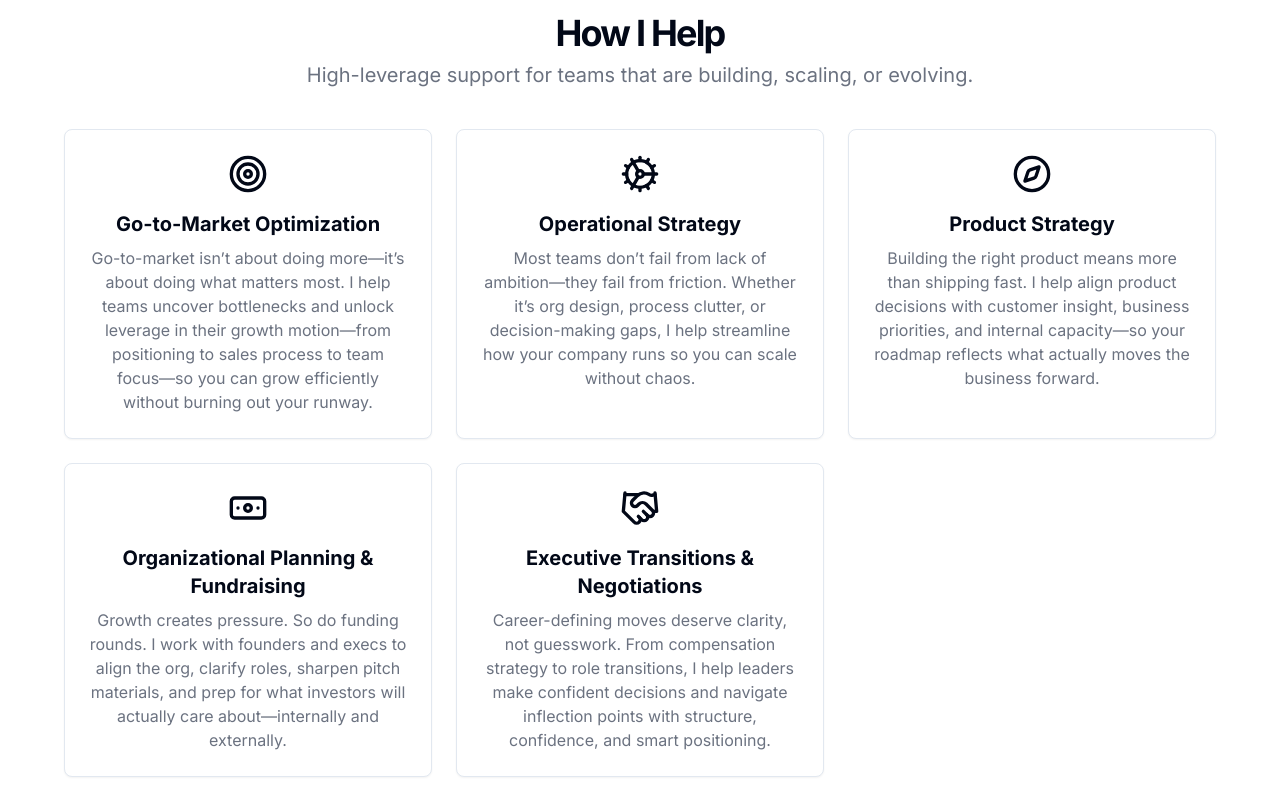
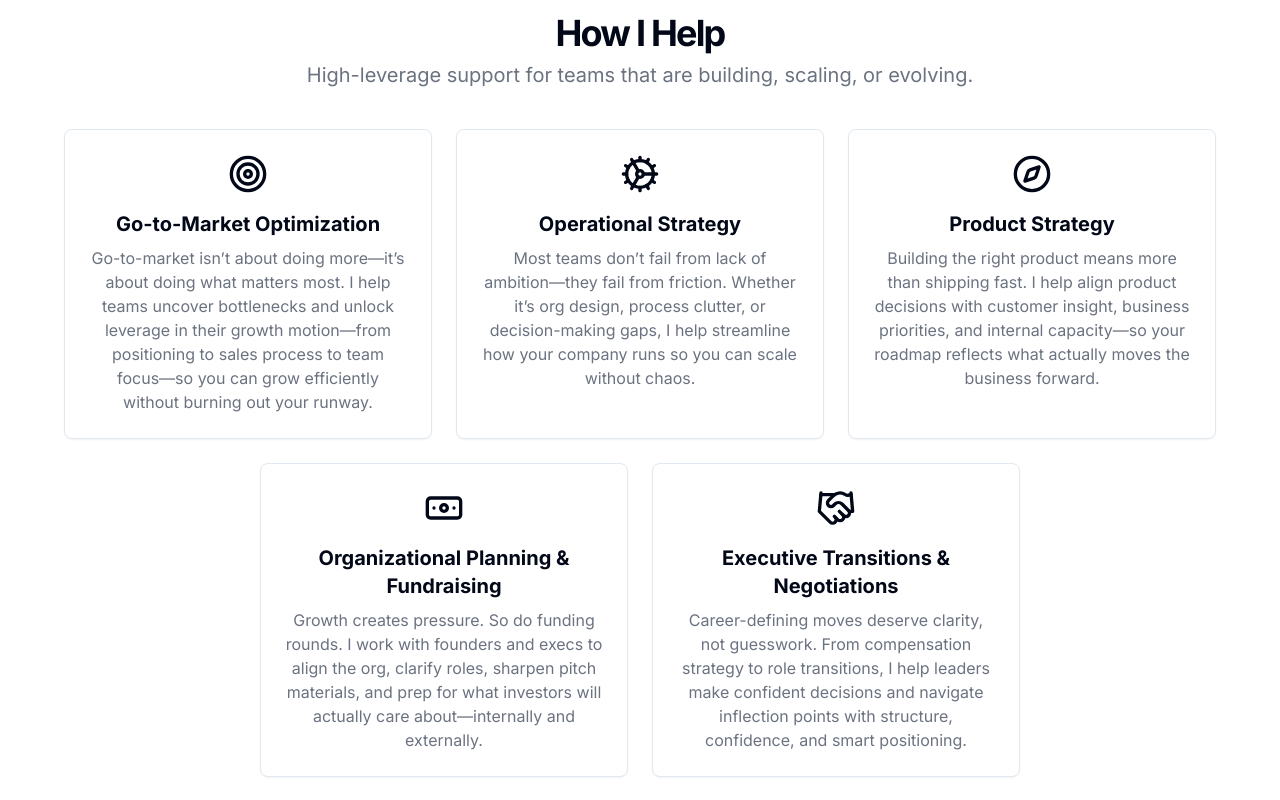
Before and after one commit to t0mmyhammy/tomhamiltonme, a Next.js app: page / in a window 1280 px wide. Shown: the part 1300-2100 px from the top of the page. Built offline with nearby package versions, Linux system fonts and the light colour scheme.

Commit message:
Balance layout in 'How I Help' section

```diff
--- a/app/page.tsx
+++ b/app/page.tsx
@@ -10,6 +10,7 @@ import {
 } from "lucide-react"
 import { Button } from "@/components/ui/button"
 import { Card, CardContent } from "@/components/ui/card"
+import { cn } from "@/lib/utils"
 
 export default function Home() {
   return (
@@ -75,7 +76,7 @@ export default function Home() {
               </p>
             </div>
           </div>
-          <div className="grid grid-cols-1 md:grid-cols-3 gap-6 max-w-6xl mx-auto">
+          <div className="grid grid-cols-1 md:grid-cols-6 gap-6 max-w-6xl mx-auto">
             {[
               {
                 icon: Target,
@@ -107,8 +108,12 @@ export default function Home() {
                 description:
                   "Career-defining moves deserve clarity, not guesswork. From compensation strategy to role transitions, I help leaders make confident decisions and navigate inflection points with structure, confidence, and smart positioning.",
               },
-            ].map((service, index) => (
-              <div key={index} className="group">
+            ].map((service, index) => {
+              let colStart = "";
+              if (index === 3) colStart = "md:col-start-2";
+              if (index === 4) colStart = "md:col-start-4";
+              return (
+                <div key={index} className={cn("group md:col-span-2", colStart)}>
                   <Card className="h-full transition-all duration-300 hover:shadow-lg">
                     <CardContent className="p-6 flex flex-col items-center text-center">
                       <service.icon className="h-10 w-10 mb-4 transform transition-transform duration-300 group-hover:scale-110" />
@@ -117,7 +122,8 @@ export default function Home() {
                     </CardContent>
                   </Card>
                 </div>
-            ))}
+              );
+            })}
           </div>
         </div>
       </section>
```
Lines whose indentation alone changed are shown as unchanged.
